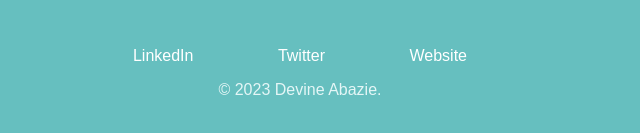
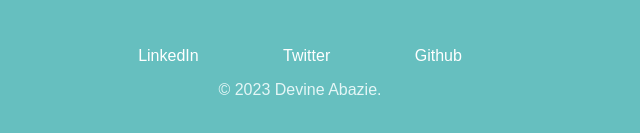
Before and after one commit to divineabazie/CV-website, a plain HTML site: page index.html in a window 1280 px wide. Shown: the part 2328-2461 px from the top of the page, 340-980 px from the left. Drawn offline with Linux system fonts and the light colour scheme.

Commit message:
fifth commit

```diff
--- a/index.html
+++ b/index.html
@@ -56,7 +56,7 @@
 <div class="bottom-container">
   <a class="footer-link" href="https://www.linkedin.com/">LinkedIn</a>
   <a class="footer-link" href="https://twitter.com/Johncon03499795?t=1eJIVQVWScIILko4z0ITAg&s=09">Twitter</a>
-  <a class="footer-link" href="https://www.appbrewery.co/">Website</a>
+  <a class="footer-link" href="https://github.com/divineabazie">Github</a>
   <p class="Devine-C">© 2023 Devine Abazie.</p>
 </div>
 
```
